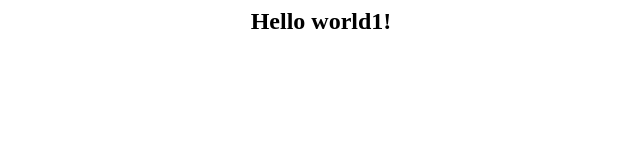
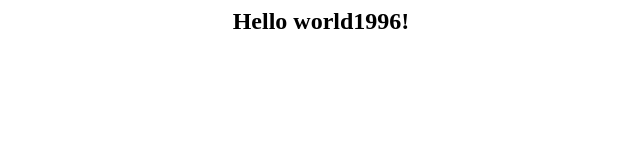
Before and after one commit to sovanshil/capston-project1, a plain HTML site: page index.html in a window 1280 px wide. Shown: the whole page, without its empty margins (319-959 px from the left). Drawn offline with Linux system fonts and the light colour scheme.

Commit message:
final commit

```diff
--- a/index.html
+++ b/index.html
@@ -3,6 +3,6 @@
 <title> Intellipaat </title>
 </head>
 <body style = "background-image:url('images/github3.jpg'); background-size: 100%">
-<h2 ALIGN=CENTER>Hello world1!</h2>
+<h2 ALIGN=CENTER>Hello world1996!</h2>
 </body>
 </html>
```
